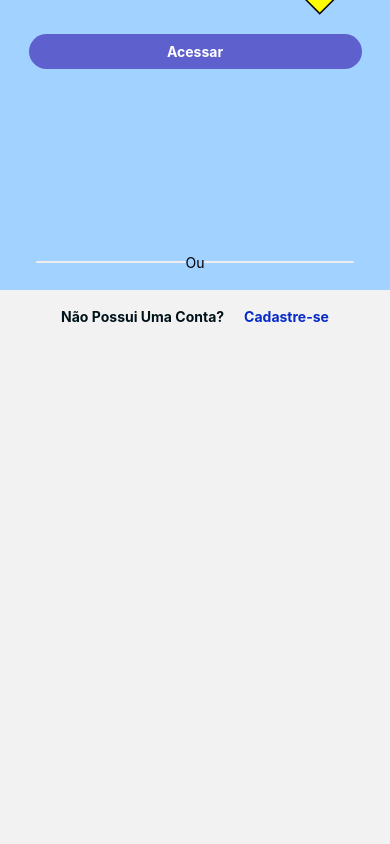
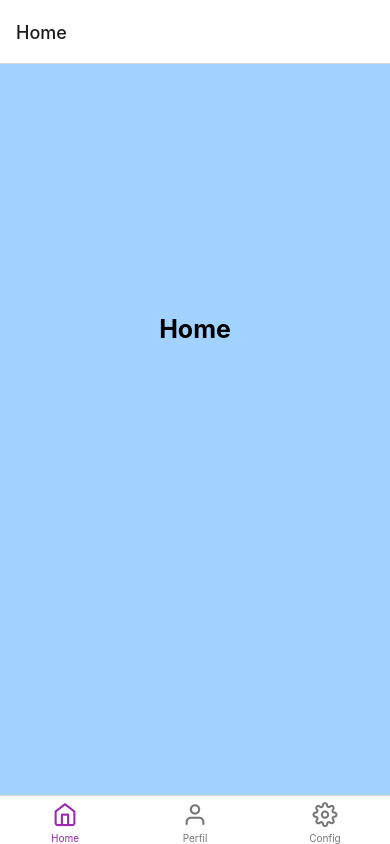
Before and after one commit to jean-arl/ContaPraGente, a React Native app in the folder ContaPraGente/: screen /Config in a window 390 px wide. Built offline with nearby package versions, Linux system fonts and the light colour scheme.

Commit message:
adicionando o tab bar

```diff
--- /dev/null
+++ b/ContaPraGente/Src/Pages/Config/config.js
@@ -0,0 +1,21 @@
+import React from "react";
+import { SafeAreaView, ScrollView, StyleSheet, Text } from "react-native";
+
+export default function Config (){
+    return (
+        <ScrollView style={styles.container}>
+            <SafeAreaView>
+                <Text style={{textAlign:'center', fontWeight:'bold', fontSize:25}}>Config</Text>
+
+            </SafeAreaView>
+        </ScrollView>
+    );
+}
+
+
+const styles = StyleSheet.create ({
+    container:{
+        backgroundColor: '#a2d2ff'
+    },
+
+});
--- a/ContaPraGente/Src/Routes/Routes.js
+++ b/ContaPraGente/Src/Routes/Routes.js
@@ -1,31 +1,77 @@
 import React from "react";
 
+import { View, styles, StyleSheet } from "react-native";
 import { createNativeStackNavigator } from "@react-navigation/native-stack";
+import { createBottomTabNavigator } from '@react-navigation/bottom-tabs';
+import Icon from 'react-native-vector-icons/Feather';
+import LinearGradient from 'react-native-linear-gradient';
+
 
 import Login from "../Pages/Login/Login";
 import Cadastro from "../Pages/Cadastro/Cadastro";
 import Home from "../Pages/Home/Home";
 import EsqueciMinhaSenha from "../Pages/EsqueciMinhaSenha/EsqueciMinhaSenha";
 import Perfil from "../Pages/Perfil/Perfil";
+import Config from '../Pages/Config/config';
 
 
 const Stack = createNativeStackNavigator ();
+const Tab = createBottomTabNavigator ();
+
+function Tabs (){
+  return (
+
+    <Tab.Navigator screenOptions={({route})=>({tabBarIcon: ({color,size})=> {
+      let iconName;
+
+      switch (route.name){
+        case 'Home':
+          iconName= 'home';
+            break;
+              case 'Perfil':
+                iconName= 'user';
+                  break;
+                    case 'Config':
+                      iconName= 'settings';
+                        break;
+      }
+
+      return <Icon name={iconName} size={size} color={color} />;
+
+    },
+    })}
+
+    tabBarOptions={{
+      activeTintColor: '#9C27B0',
+      inactiveTintColor: '#777'
+    }}>
+
+      <Tab.Screen name='Home' component={Home} />
+
+      <Tab.Screen name='Perfil' component={Perfil} />
+
+      <Tab.Screen name='Config' component={Config} />
+
+    </Tab.Navigator>
+  );
+}
 
 export default function Routes ( ) {
   return (
-    <Stack.Navigator initialRouteName="Login">
+      <Stack.Navigator initialRouteName="Login">
 
         <Stack.Screen name='Login' component={Login} options= {{headerShown: false }} />
 
         <Stack.Screen name='Cadastro' component={Cadastro}options= {{headerShown: false }} />
 
-        <Stack.Screen name='Home' component={Home} options= {{headerShown: false }}/>
+        <Stack.Screen name='Home' component={Tabs} options= {{headerShown: false }}/>
 
         <Stack.Screen name='EsqueciMinhaSenha' component={EsqueciMinhaSenha} options= {{headerShown: false }}/>
 
-        <Stack.Screen name='Perfil' component={Perfil} options= {{headerShown: false }}/>
+        <Stack.Screen name='Perfil' component={Tabs} options= {{headerShown: false }}/>
 
-    </Stack.Navigator>
+        <Stack.Screen name='Config' component={Tabs} options= {{headerShown: false }}/>
 
+      </Stack.Navigator>
   );
 }
--- a/ContaPraGente/package.json
+++ b/ContaPraGente/package.json
@@ -18,6 +18,7 @@
     "react": "17.0.1",
     "react-dom": "17.0.1",
     "react-native": "^0.67.3",
+    "react-native-linear-gradient": "^2.5.6",
     "react-native-mask-input": "^1.2.0",
     "react-native-safe-area-context": "3.3.2",
     "react-native-screens": "~3.10.1",
```
Also changed, not shown: 1 other file (tests, documents, lock files or other folders).
